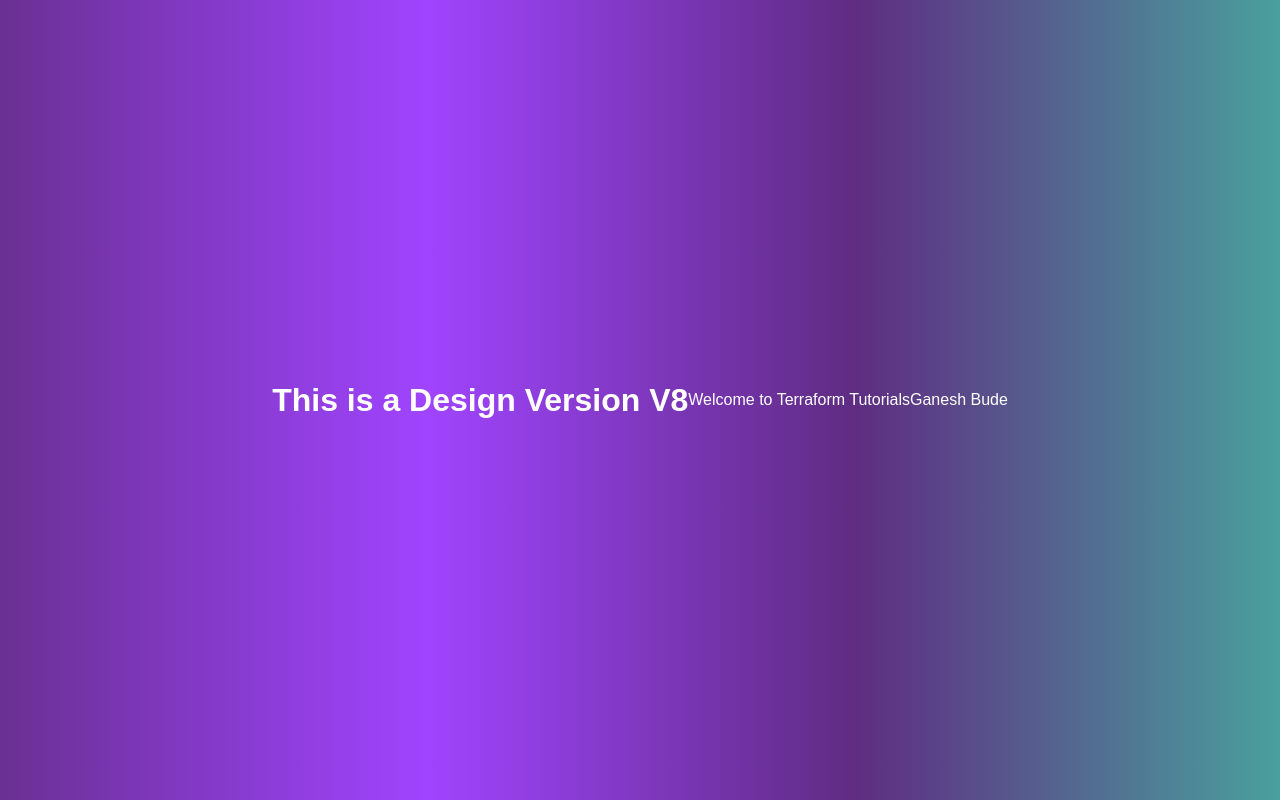
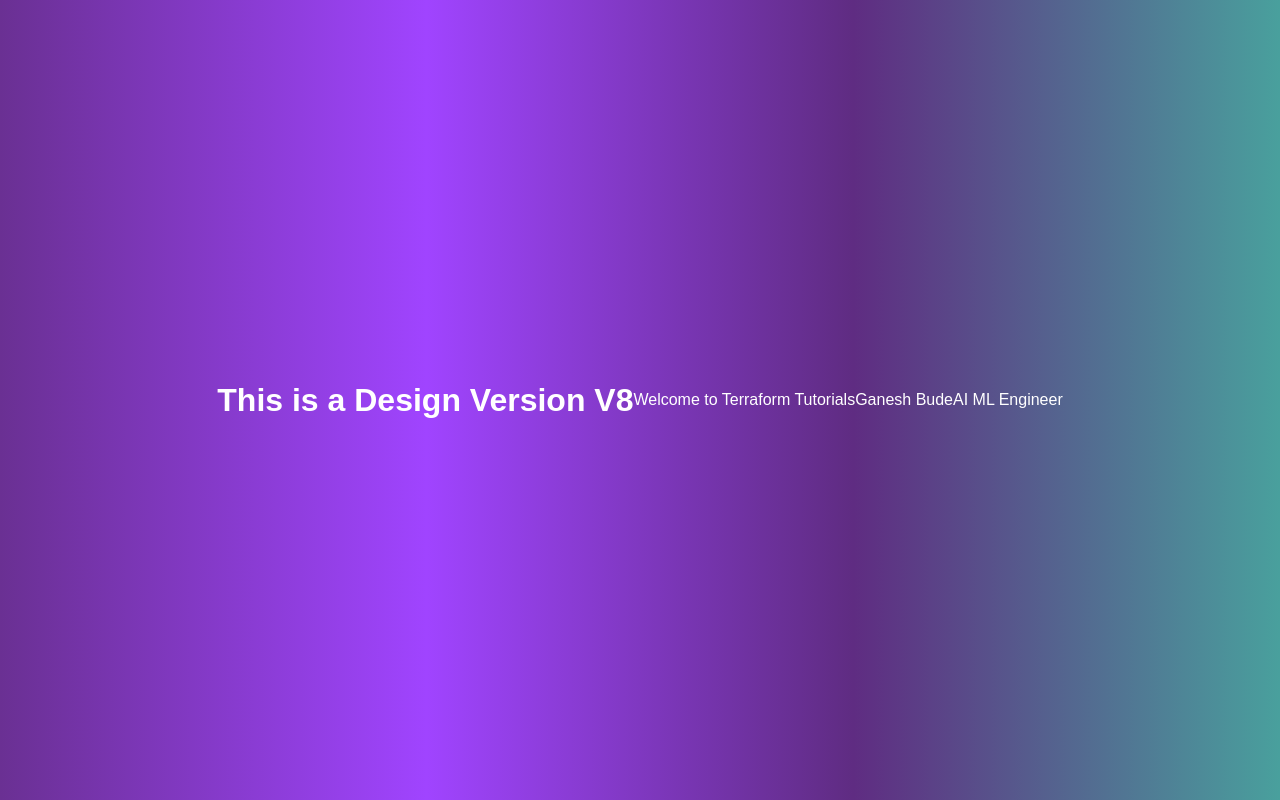
Before and after one commit to 12345ganeshbude/repo-demo, a plain HTML site: page index.html in a window 1280 px wide. Drawn offline with Linux system fonts and the light colour scheme.

Commit message:
Add profession description for AI ML Engineer

```diff
--- a/index.html
+++ b/index.html
@@ -13,6 +13,7 @@
     <h1>This is a Design Version V8</h1>
     <p>Welcome to Terraform Tutorials</p>
     <p>Ganesh Bude</p>
+    <p>AI ML Engineer</p>
 </body>
 
 </html>
```
